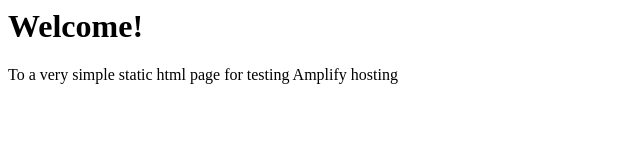
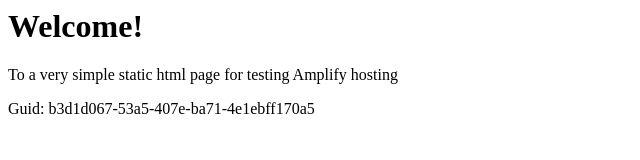
Before and after one commit to aws-aemilia-iad/Github-PR-Commit-Integration-Test-DoNotTouch-Gith-P5X5MO5I-v1-prod-us-east-1, a website: page src/index.html in a window 1280 px wide. Shown: the whole page, without its empty margins (0-640 px from the left). Drawn offline with Linux system fonts and the light colour scheme.

Commit message:
commit from integ tests

```diff
--- a/src/index.html
+++ b/src/index.html
@@ -1,3 +1,5 @@
+
+
 <html lang="en">
 
 <head>
@@ -10,6 +12,6 @@
 <body>
     <h1>Welcome!</h1>
     <p>To a very simple static html page for testing Amplify hosting</p>
-</body>
+    <p>Guid: b3d1d067-53a5-407e-ba71-4e1ebff170a5</p></body>
 
 </html>
```
